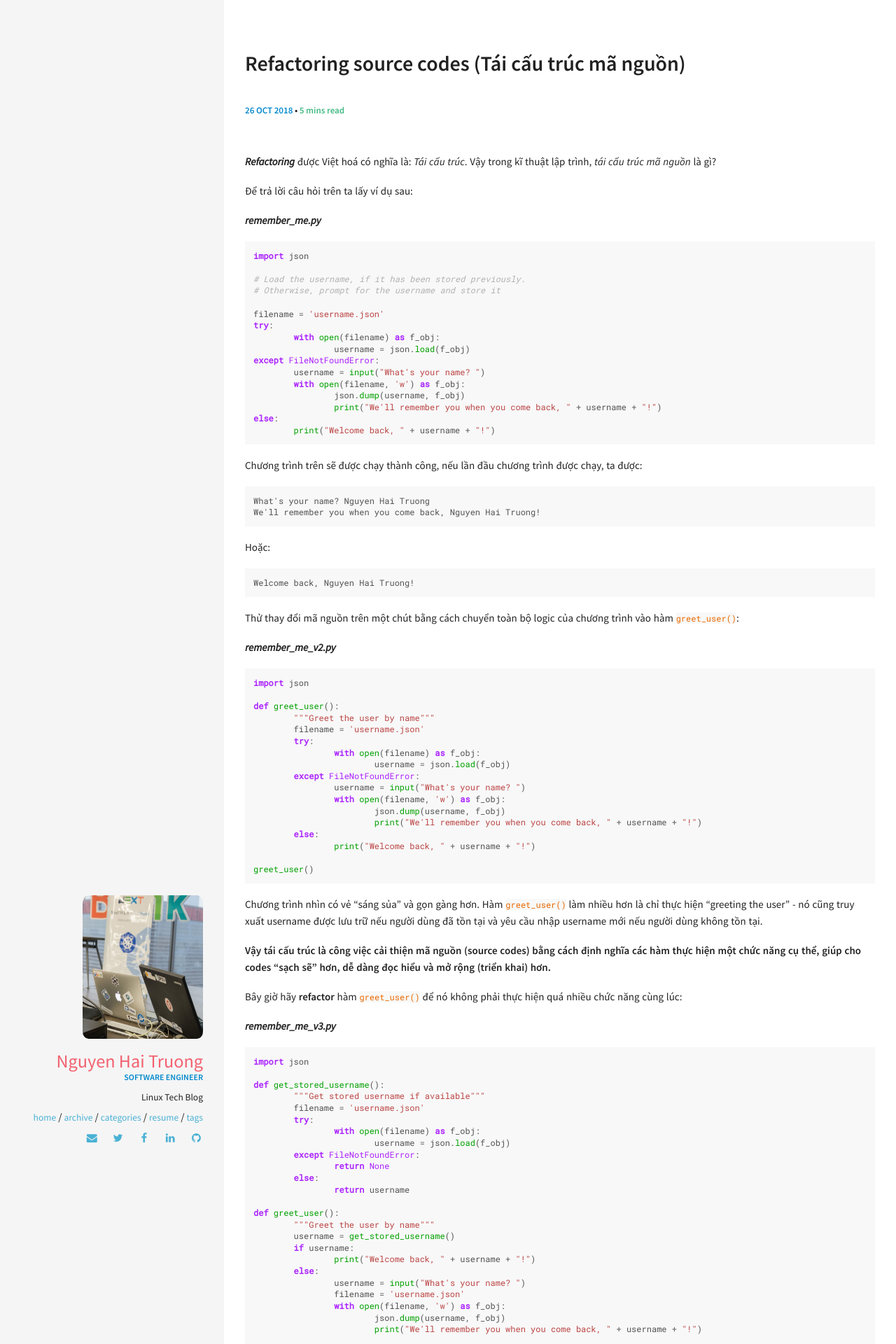
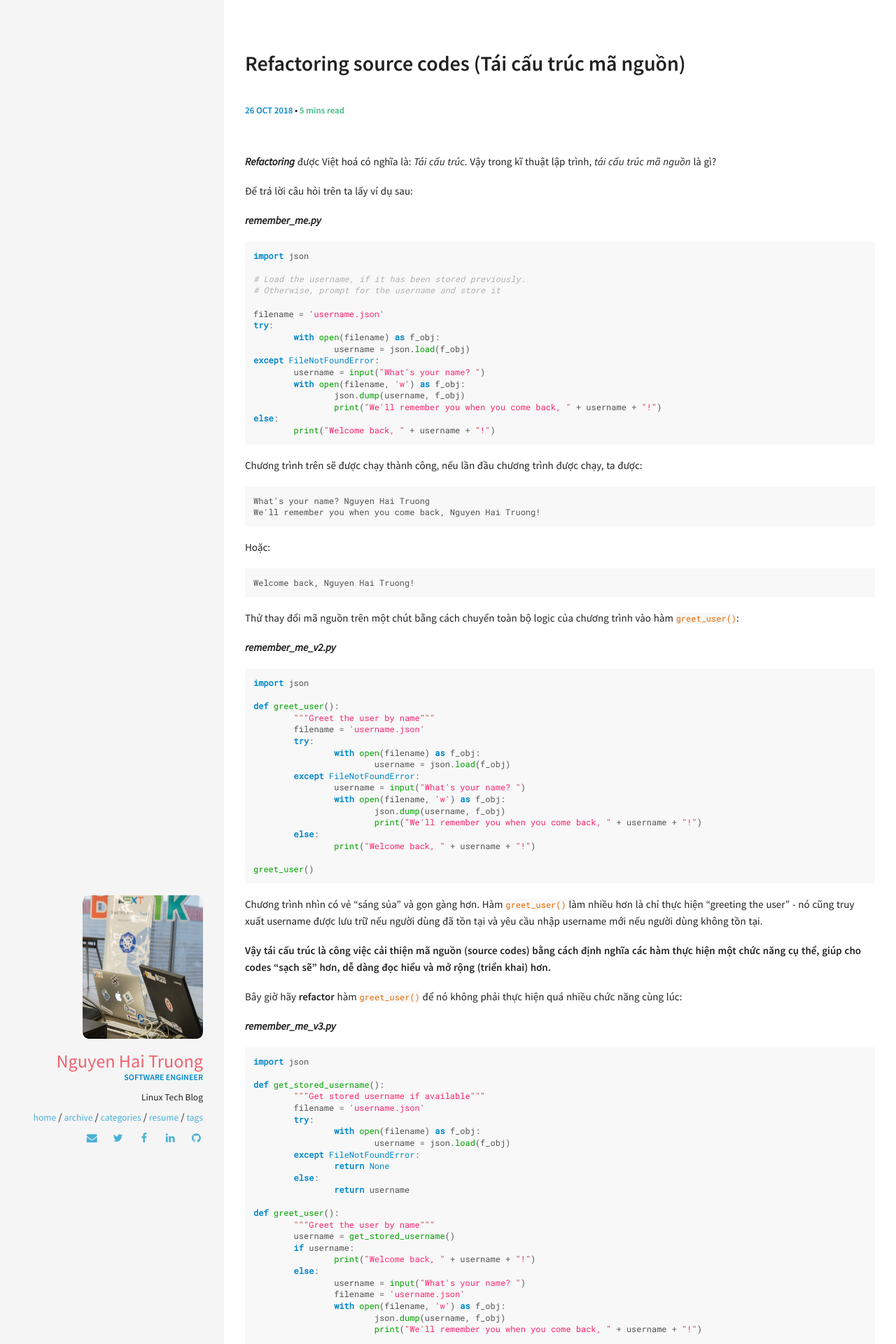
Before and after one commit to truongnh1992/truongnh1992.github.io, a Jekyll site: the page built from _posts/2018-10-26-refactoring-source-codes.md, in a window 1280 px wide. Shown: the top 1920 px of the page at 70% size. Built offline with Jekyll 4.4.1, drawn with Linux system fonts in a browser that asks for light colours; comment, search, counter and statistics services are not loaded.

Commit message:
Edit highlight syntax color
Signed-off-by: Nguyen Hai Truong <truongnh@vn.fujitsu.com>

```diff
--- a/_sass/components/_syntax-highlighting.scss
+++ b/_sass/components/_syntax-highlighting.scss
@@ -63,7 +63,7 @@ pre code {
   .hll { background-color: #ffffcc }
   .c { color: #B0B2B0; font-style: italic } /* Comment */
   .err {  } /* Error */
-  .k { color: #AA22FF; font-weight: bold } /* Keyword */
+  .k { color: #0088CC; font-weight: bold } /* Keyword */
   .o { color: #666666 } /* Operator */
   .cm { color: #B0B2B0; font-style: italic } /* Comment.Multiline */
   .cp { color: #B0B2B0 } /* Comment.Preproc */
@@ -79,27 +79,27 @@ pre code {
   .gs { font-weight: bold } /* Generic.Strong */
   .gu { color: #800080; font-weight: bold } /* Generic.Subheading */
   .gt { color: #0040D0 } /* Generic.Traceback */
-  .kc { color: #AA22FF; font-weight: bold } /* Keyword.Constant */
-  .kd { color: #AA22FF; font-weight: bold } /* Keyword.Declaration */
-  .kn { color: #AA22FF; font-weight: bold } /* Keyword.Namespace */
-  .kp { color: #AA22FF } /* Keyword.Pseudo */
-  .kr { color: #AA22FF; font-weight: bold } /* Keyword.Reserved */
+  .kc { color: #0088CC; font-weight: bold } /* Keyword.Constant */
+  .kd { color: #0088CC; font-weight: bold } /* Keyword.Declaration */
+  .kn { color: #0088CC; font-weight: bold } /* Keyword.Namespace */
+  .kp { color: #0088CC } /* Keyword.Pseudo */
+  .kr { color: #0088CC; font-weight: bold } /* Keyword.Reserved */
   .kt { color: #00BB00; font-weight: bold } /* Keyword.Type */
   .m { color: #666666 } /* Literal.Number */
-  .s { color: #BB4444 } /* Literal.String */
+  .s { color: #f92672 } /* Literal.String */
   .na { color: #BB4444 } /* Name.Attribute */
-  .nb { color: #AA22FF } /* Name.Builtin */
+  .nb { color: #0088CC } /* Name.Builtin */
   .nc { color: #0000FF } /* Name.Class */
   .no { color: #880000 } /* Name.Constant */
-  .nd { color: #AA22FF } /* Name.Decorator */
+  .nd { color: #0088CC } /* Name.Decorator */
   .ni { color: #999999; font-weight: bold } /* Name.Entity */
   .ne { color: #D2413A; font-weight: bold } /* Name.Exception */
   .nf { color: #00A000 } /* Name.Function */
   .nl { color: #A0A000 } /* Name.Label */
   .nn { color: #0000FF; font-weight: bold } /* Name.Namespace */
   .nt { color: #008000; font-weight: bold } /* Name.Tag */
-  .nv { color: #B8860B } /* Name.Variable */
-  .ow { color: #AA22FF; font-weight: bold } /* Operator.Word */
+  .nv { color: #1d8a67 } /* Name.Variable */
+  .ow { color: #216f7e; font-weight: bold } /* Operator.Word */
   .w { color: #bbbbbb } /* Text.Whitespace */
   .mf { color: #666666 } /* Literal.Number.Float */
   .mh { color: #666666 } /* Literal.Number.Hex */
@@ -116,7 +116,7 @@ pre code {
   .sr { color: #BB6688 } /* Literal.String.Regex */
   .s1 { color: #BB4444 } /* Literal.String.Single */
   .ss { color: #B8860B } /* Literal.String.Symbol */
-  .bp { color: #AA22FF } /* Name.Builtin.Pseudo */
+  .bp { color: #0088CC } /* Name.Builtin.Pseudo */
   .vc { color: #B8860B } /* Name.Variable.Class */
   .vg { color: #B8860B } /* Name.Variable.Global */
   .vi { color: #B8860B } /* Name.Variable.Instance */
--- a/_sass/pages/_post.scss
+++ b/_sass/pages/_post.scss
@@ -50,7 +50,7 @@ section.post {
 }
 
 .post-title-link {
-	color: $primary;
+	color: #08c;
 	font-size: 14px;
 	margin-left: 10px;
 	&:hover,
```
